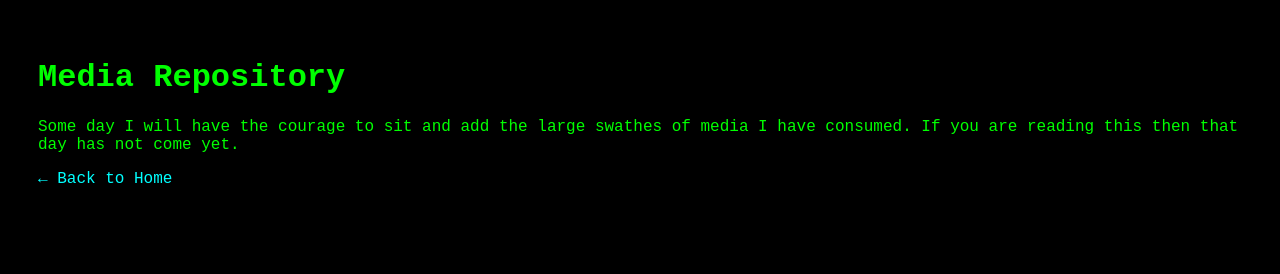
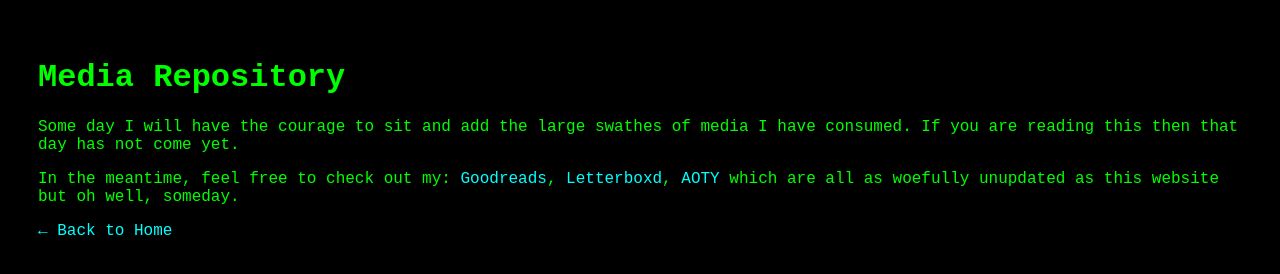
Before and after one commit to hershsam/hershsam.github.io, a plain HTML site: page mediarep.html in a window 1280 px wide. Drawn offline with Linux system fonts and the light colour scheme.

Commit message:
Update mediarep.html

```diff
--- a/mediarep.html
+++ b/mediarep.html
@@ -24,6 +24,12 @@
 <body>
   <h1>Media Repository</h1>
   <p>Some day I will have the courage to sit and add the large swathes of media I have consumed. If you are reading this then that day has not come yet.</p>
+  <p>In the meantime, feel free to check out my:
+    <a href="https://www.goodreads.com/user/show/186611136-hersh-samdani" target="_blank">Goodreads</a>,
+    <a href="https://letterboxd.com/shamanhiders/" target="_blank">Letterboxd</a>,
+    <a href="https://www.albumoftheyear.org/user/shamanhiders/" target="_blank">AOTY</a>
+    which are all as woefully unupdated as this website but oh well, someday.
+  </p>
   <p><a href="index.html">← Back to Home</a></p>
 </body>
 </html>
```
